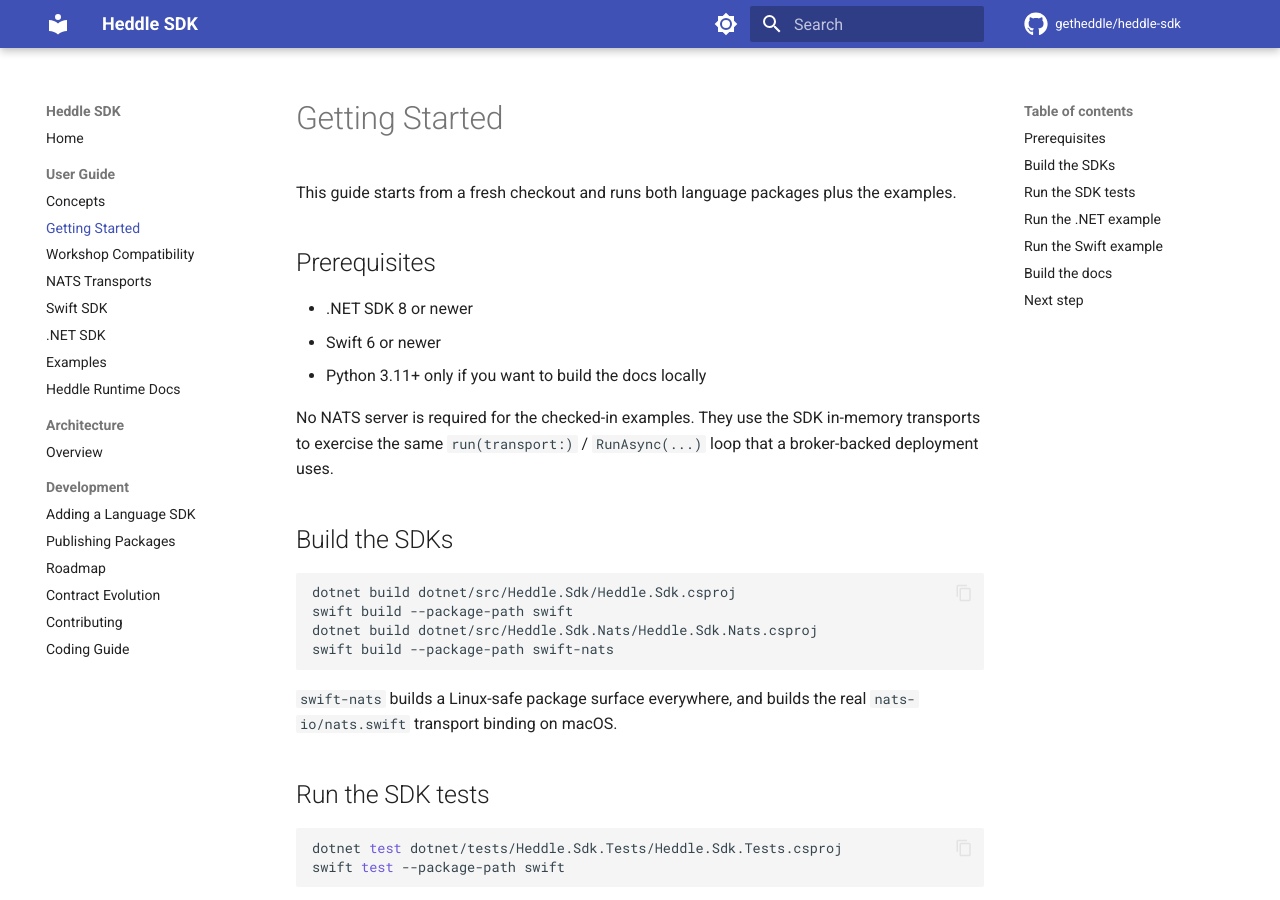
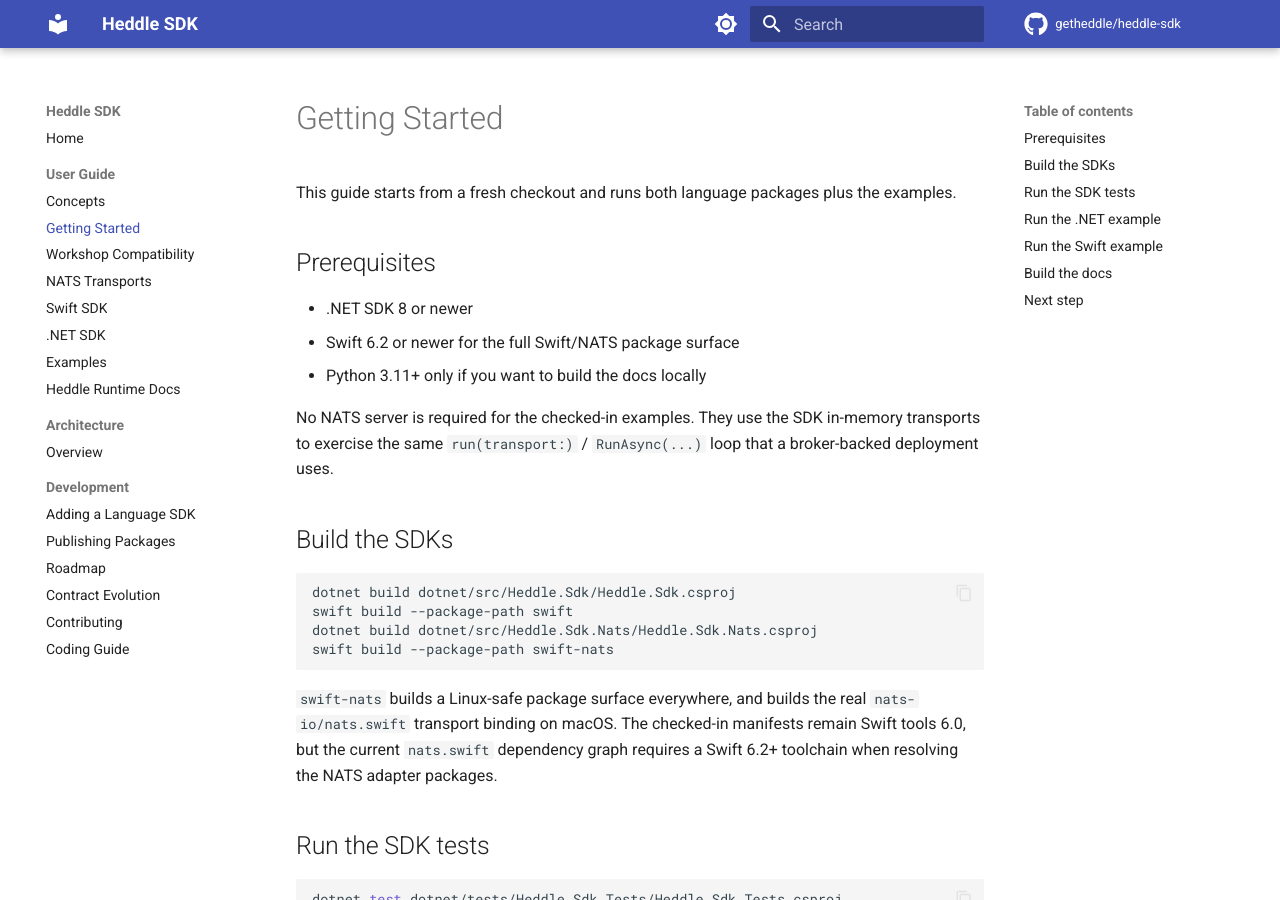
Before and after one commit to getheddle/heddle-sdk, an MkDocs documentation site: the page built from docs/GETTING_STARTED.md, in a window 1280 px wide and 900 px high. Built offline with MkDocs 1.6.1 and Material for MkDocs 9.7.7, drawn with Linux system fonts in a browser that asks for light colours; comment, search, counter and statistics services are not loaded.

Commit message:
ci: use Swift 6.2 for SDK package surface

````diff
--- a/docs/GETTING_STARTED.md
+++ b/docs/GETTING_STARTED.md
@@ -6,7 +6,7 @@
 ## Prerequisites
 
 - .NET SDK 8 or newer
-- Swift 6 or newer
+- Swift 6.2 or newer for the full Swift/NATS package surface
 - Python 3.11+ only if you want to build the docs locally
 
 No NATS server is required for the checked-in examples. They use the SDK
@@ -23,7 +23,9 @@
 ```
 
 `swift-nats` builds a Linux-safe package surface everywhere, and builds the
-real `nats-io/nats.swift` transport binding on macOS.
+real `nats-io/nats.swift` transport binding on macOS. The checked-in manifests
+remain Swift tools 6.0, but the current `nats.swift` dependency graph requires
+a Swift 6.2+ toolchain when resolving the NATS adapter packages.
 
 ## Run the SDK tests
 
````
Also changed, not shown: docs/NATS.md (+3 -1 lines), 1 other file.
